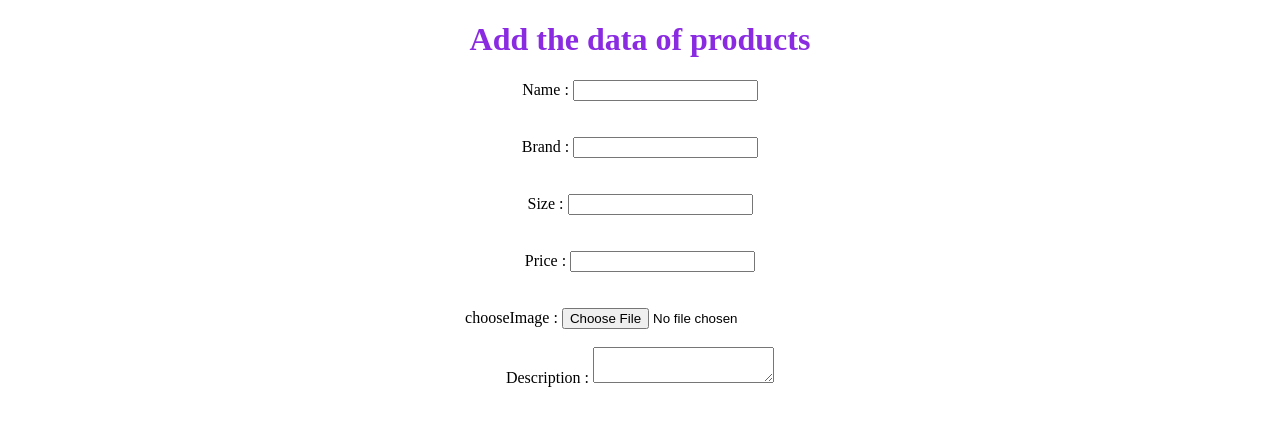
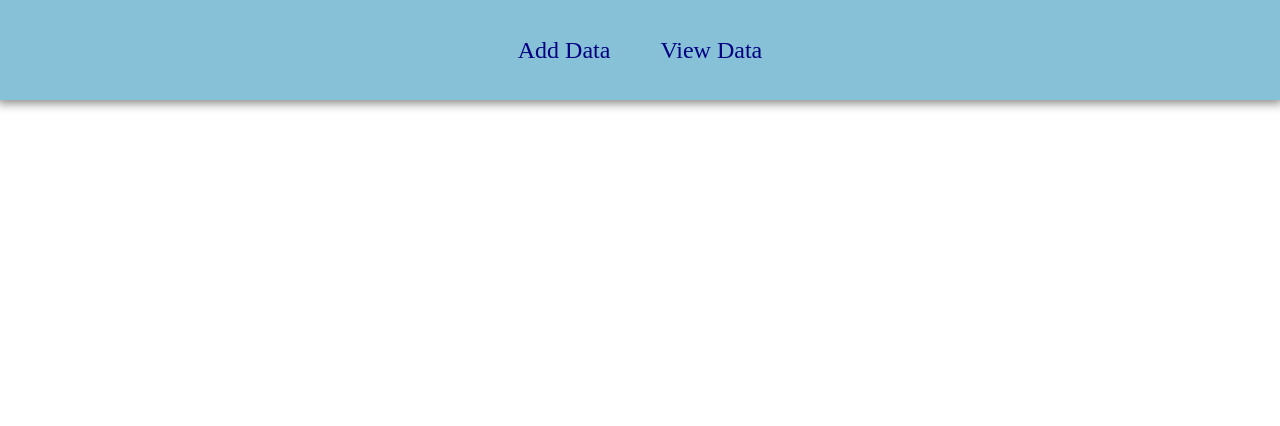
Before and after one commit to TANUJADEV1DADISETTY/React_Practise, a React (Vite) app: page / in a window 1280 px wide. Shown: the top 426 px of the page. Built offline with nearby package versions, Linux system fonts and the light colour scheme.

Commit message:
Codes on 10/10

```diff
--- a/package.json
+++ b/package.json
@@ -11,7 +11,8 @@
   },
   "dependencies": {
     "react": "^19.1.1",
-    "react-dom": "^19.1.1"
+    "react-dom": "^19.1.1",
+    "react-router-dom": "^7.9.4"
   },
   "devDependencies": {
     "@eslint/js": "^9.33.0",
--- a/src/AddData.css
+++ b/src/AddData.css
@@ -1,7 +1,53 @@
-.heading {
-    text-align: center;
-    color: blueviolet;
+.form-container {
+  width: 400px;
+  margin: 50px auto;
+  padding: 20px;
+  border: 2px solid #333;
+  border-radius: 10px;
+  background-color: #f9f9f9;
+  font-family: Arial, sans-serif;
+  box-shadow: 0px 4px 8px rgba(0,0,0,0.1);
 }
-.form {
-    text-align: center;
+
+.form-container h1 {
+  text-align: center;
+  margin-bottom: 20px;
+  color: #222;
 }
+
+.form-container label {
+  display: block;
+  margin-bottom: 5px;
+  font-weight: bold;
+}
+
+.form-container input {
+  width: 100%;
+  padding: 8px;
+  margin-bottom: 15px;
+  border: 1px solid #888;
+  border-radius: 5px;
+  box-sizing: border-box;
+}
+
+.form-container input:focus {
+  border-color: #007bff;
+  outline: none;
+  box-shadow: 0px 0px 5px rgba(0,123,255,0.5);
+}
+.submit-btn{
+    width: 100%;
+  padding: 12px;
+  background: #4a90e2;
+  border: none;
+  border-radius: 6px;
+  color: #fff;
+  font-size: 16px;
+  font-weight: bold;
+  cursor: pointer;
+  transition: background 0.3s ease;
+}
+
+.submit-btn:hover {
+  background: #357abd;
+}
--- a/src/AddData.jsx
+++ b/src/AddData.jsx
@@ -1,25 +1,56 @@
 import React from "react";
 import './AddData.css'
+import { Link } from "react-router-dom";
 
 const AddData = () => {
-    return(
-        <>
-        <h1 className="heading">Add the data of products</h1>
-        <form className="form">
-            <label>Name : </label>
-            <input type = "text" required></input><br></br><br></br><br></br>
-            <label>Brand : </label>
-            <input type = "text" required></input><br></br><br></br><br></br>
-            <label>Size : </label>
-            <input type = "text" required></input><br></br><br></br><br></br>
-            <label>Price : </label>
-            <input type = "text" required></input><br></br><br></br><br></br>
-            <label> chooseImage : </label>
-            <input type = "file"></input><br></br><br></br>
-            <label>Description : </label>
-            <textarea></textarea>
-        </form>
-        </>
-    )
-}
-export default AddData
+
+     return(
+        <div className="form-container">
+      <h1>Add the data of Products</h1>
+
+      <label>Name:</label>
+      <input id="name" type="text" placeholder="Enter the name of product" />
+
+      <label>Brand:</label>
+      <input id="brand" type="text" placeholder="Enter the brand of product" />
+
+      <label>size:</label>
+      <input id="size" type="text" placeholder="Enter the size of product" />
+
+      <label>price:</label>
+      <input id="price" type="text" placeholder="Enter the price of product" />
+
+
+      <label>Choose Image:</label>
+      <input id="image" type="file"/>
+
+      <label>Description</label>
+      <textarea id = "desc"></textarea><br></br><br></br>
+
+      <input
+        type="submit"
+        onClick={() => {
+          const name = document.getElementById("name").value;
+          const brand = document.getElementById("brand").value;
+          const size = document.getElementById("size").value;
+          const price = document.getElementById("price").value;
+          const image = document.getElementById("image").value;
+          const desc = document.getElementById("desc").value;
+
+          console.log("Form Submitted:");
+          console.log("Name:", name);
+          console.log("Brand:", brand);
+          console.log("Size:", size);
+          console.log("Price:", price);
+          console.log("Image:", image);
+          console.log("Description:", desc);
+        }}
+      >
+        Submit
+      </input>&nbsp;&nbsp;&nbsp;&nbsp;&nbsp;&nbsp;&nbsp;&nbsp;&nbsp;&nbsp;&nbsp;
+      <input type = "reset"></input>
+    </div>
+  );
+};
+
+export default AddData;
--- a/src/App.jsx
+++ b/src/App.jsx
@@ -1,6 +1,7 @@
-import { useState } from 'react'
-import reactLogo from './assets/react.svg'
-import viteLogo from '/vite.svg'
+// import { useState } from 'react'
+// import reactLogo from './assets/react.svg'
+// import viteLogo from '/vite.svg'
+
 // import './App.css'
 // import FunctionComponent from "./FunctionComponent"
 // import MyComponent from './MyComponent'
@@ -19,7 +20,10 @@ import viteLogo from '/vite.svg'
 // import ImageComponent from '../ImageComponent'
 // import ImageComponent1 from './ImageComponent1'
 // import HeaderComponent from './HeaderComponent'
+import React from 'react';
+import { BrowserRouter, Routes, Route } from 'react-router-dom';
 import AddData from './AddData'
+import HeaderComponent from './HeaderComponent';
 
   // const Myimage =
     // "https://images.pexels.com/photos/39803/pexels-photo-39803.jpeg?cs=srgb&dl=food-healthy-apple-39803.jpg&fm=jpg";
@@ -63,7 +67,7 @@ import AddData from './AddData'
   // const Delete=(deleteIndex)=>{
     // var arr=Data.filter((ele,index)=> index !== deleteIndex)
     // setData(arr)
-
+   //}
 
     // console.log(deleteIndex)
 
@@ -90,14 +94,21 @@ import AddData from './AddData'
         // Data.map(ele=>{
           // return <h1>{ele}</h1>
         // })
-}
+      }
 
       {/* <UseeffComponent/> */}
       {/* <CardsDynamic/> */}
       {/* <Todo/> */}
       {/* <ImageComponent1 /> */}
       {/* <HeaderComponent /> */}
-      <AddData />
+      {/* <AddData /> */}
+      <BrowserRouter>
+        <Routes>
+          <Route path = "/" element = {<HeaderComponent/>} />
+          <Route path = "/addData" element = {<AddData />} />
+        </Routes>
+      </BrowserRouter>
+
     </>
   )
 };
--- a/src/HeaderComponent.css
+++ b/src/HeaderComponent.css
@@ -17,3 +17,8 @@
     background-color: rgb(134, 193, 215);
     box-shadow: 0px 0px 10px 3px grey;
 }
+.add {
+    text-decoration: underline;
+    text-decoration-color: rgb(134, 193, 215);
+    color: navy;
+}
--- a/src/HeaderComponent.jsx
+++ b/src/HeaderComponent.jsx
@@ -1,5 +1,6 @@
 import React from "react";
 import './HeaderComponent.css'
+
 
 
 const HeaderComponent = () => {
@@ -7,7 +8,6 @@ const HeaderComponent = () => {
         <>
         <div className="parent">
             <div className="child">
-
                 <div className="add">Add Data</div>
                 <div className="view">View Data</div>
             </div>
```
Also changed, not shown: 1 other file (tests, documents, lock files or other folders).
